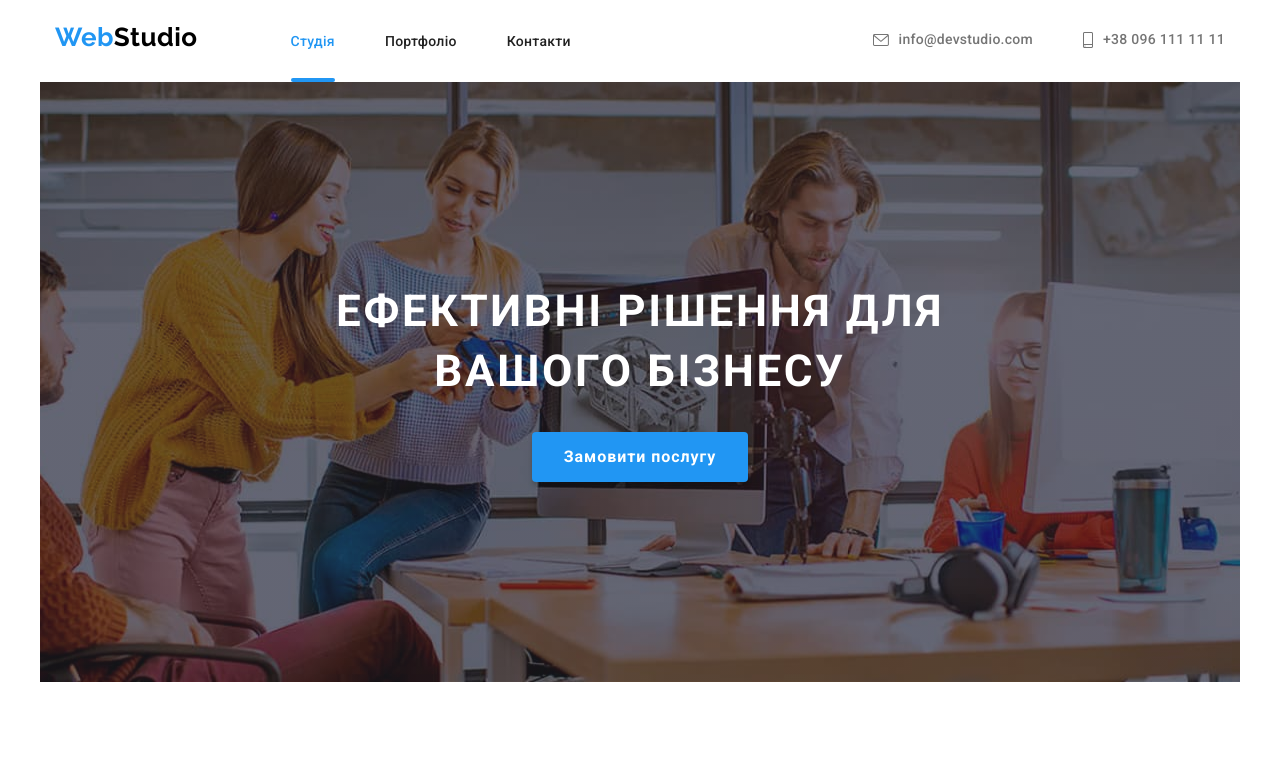
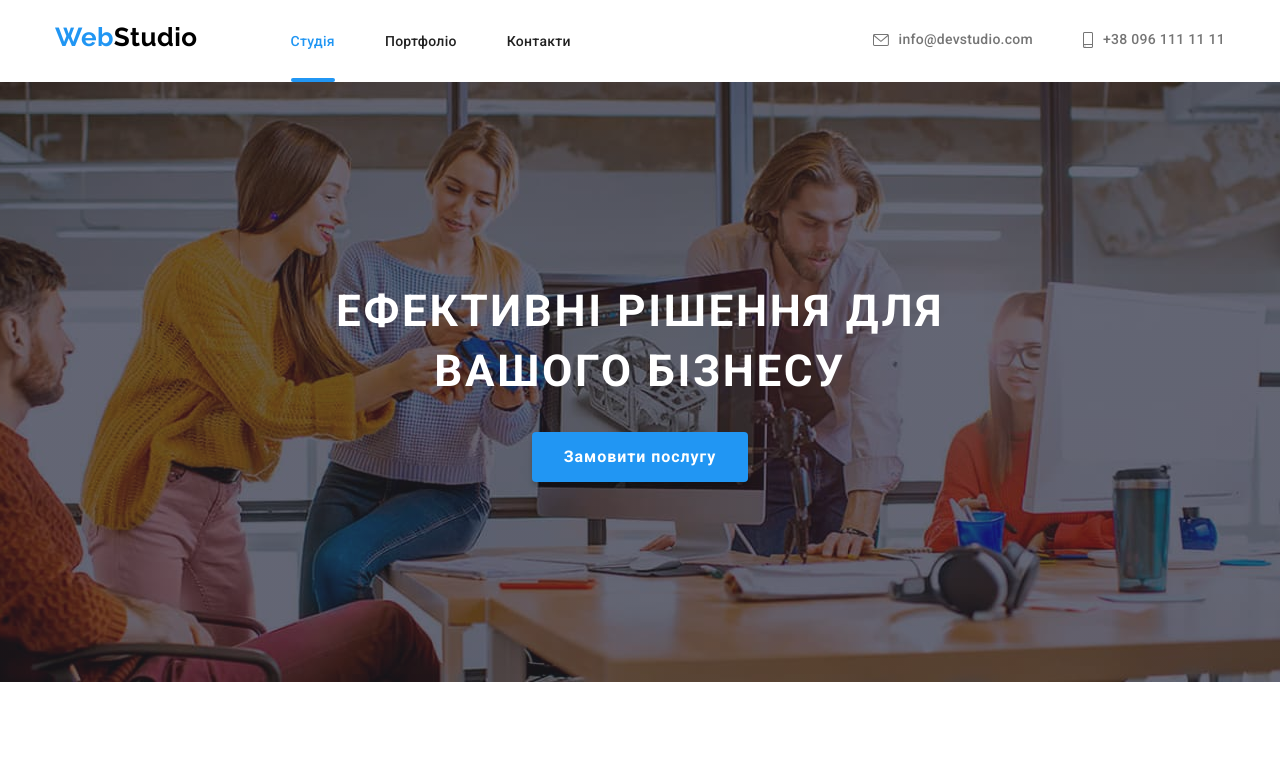
Before and after one commit to Sannyeks/WebStudio, a plain HTML site: page index.html in a window 1280 px wide. Shown: the top 772 px of the page. Drawn offline with nearby package versions, Linux system fonts and the light colour scheme.

Commit message:
add new files

```diff
--- a/sass/components/_hero.scss
+++ b/sass/components/_hero.scss
@@ -1,34 +1,26 @@
-.hero {
-    max-width: 1600px;
-    min-width: 320px;
-    min-height: 400px;
+.hero{
+  max-width: 480px;
+  height: 400px;
+  left: 0px;
+  top: 60px;
   margin-left: auto;
   margin-right: auto;
+  text-align: center;
   background-color: var(--secondary-bgc);
   background-image: var(--bg-gradient),
   url(../images/bg-mobile.jpg);
   background-repeat: no-repeat;
+  background-size: cover;
   background-position: center;
-    background-size: cover;
-    text-align: center;
   padding: 118px 0;
   @include retina {
   background-image: var(--bg-gradient),
   url(../images/bg-mobile-2x.jpg);
 }
-    // @media screen and (max-width: 480px) {
-    //   width: 480px;
-    // }
-
-    @media screen and (min-width: 481px) and (max-width: 768px) {
-      width: 768px;
-    }
-
-    @media screen and (min-width: 769px) {
-      width: 1200px;
-    }
-
-    @include tablet {
+  @media screen and (min-width: 768px){
+      max-width: 768px;
+      height: 400px;
+      top: 80px;
       background-image: var(--bg-gradient),
       url(../images/bg-tablet.jpg);
       @include retina {
@@ -36,14 +28,16 @@
         url(../images/bg-tablet-2x.jpg);
       }
     }
-
-    @include desktop {
+  @media screen and (min-width: 1200px){
+      max-width: 1600px;
+      height: 600px;
+      top: 80px;
       padding: 200px 0;
+      background-image:var(--bg-gradient),
+      url(../images/bg-desktop.jpg);
+      @include retina {
     background-image: var(--bg-gradient),
     url(../images/bg-desktop-2x.jpg);
-      @include retina {
-    background-image: var(--bg-gradient),
-    url(../images/bg-desktop.jpg);
   }
 }
 }
```
Also changed, not shown: css/main.css, css/main.min.css, 2 other files. Lines whose indentation alone changed are shown as unchanged.
